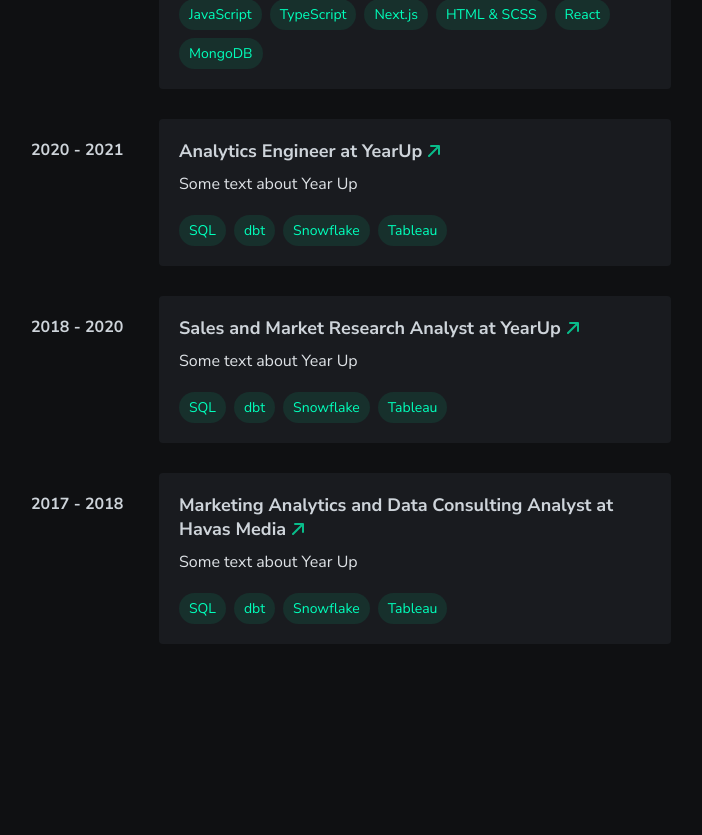
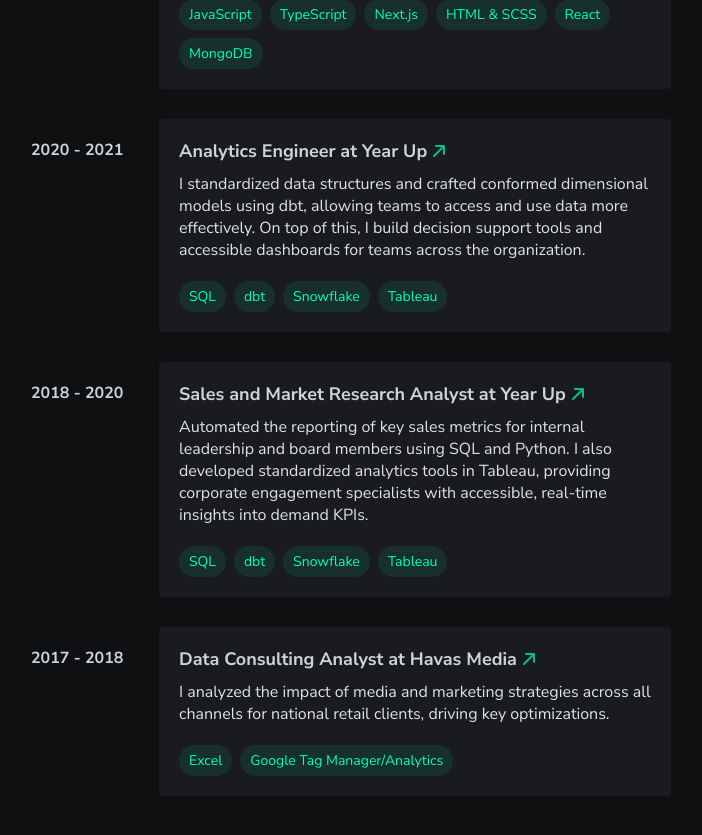
Before and after one commit to matt-gefen/portfolio-next, a Next.js app: page /experience in a window 1280 px wide. Shown: the part 445-1280 px from the top of the page, without its empty margins (289-991 px from the left). Before the commit the page ends 1149 px from the top, so only its background shows below. Built offline with nearby package versions, Linux system fonts and the light colour scheme.

Commit message:
project skills adjustment and experience

```diff
--- a/app/experience/page.tsx
+++ b/app/experience/page.tsx
@@ -69,7 +69,7 @@
               href={'https://yearup.org/'}
               target='_blank'
             >
-                Analytics Engineer at YearUp
+                Analytics Engineer at Year Up
                 <span className={`${styles.project_icon}`}>
                   <ArrowUp size='18px'/>
                 </span>
@@ -91,7 +91,7 @@
               </ul>
               <div className={`${styles.project_description}`}>
                 <p>
-                  Some text about Year Up
+                  I standardized data structures and crafted conformed dimensional models using dbt, allowing teams to access and use data more effectively. On top of this, I build decision support tools and accessible dashboards for teams across the organization.
                 </p>
               </div>
             </div>
@@ -108,7 +108,7 @@
               href={'https://yearup.org/'}
               target='_blank'
             >
-                Sales and Market Research Analyst at YearUp
+                Sales and Market Research Analyst at Year Up
                 <span className={`${styles.project_icon}`}>
                   <ArrowUp size='18px'/>
                 </span>
@@ -130,7 +130,7 @@
               </ul>
               <div className={`${styles.project_description}`}>
                 <p>
-                  Some text about Year Up
+                  Automated the reporting of key sales metrics for internal leadership and board members using SQL and Python. I also developed standardized analytics tools in Tableau, providing corporate engagement specialists with accessible, real-time insights into demand KPIs.
                 </p>
               </div>
             </div>
@@ -147,7 +147,7 @@
               href={'https://havasmedia.com/'}
               target='_blank'
             >
-                Marketing Analytics and Data Consulting Analyst at Havas Media
+                Data Consulting Analyst at Havas Media
                 <span className={`${styles.project_icon}`}>
                   <ArrowUp size='18px'/>
                 </span>
@@ -155,21 +155,15 @@
             <div className={`${styles.project_body}`}>
               <ul className={`${styles.project_stack}`}>
                 <li>
-                  <div className={`${styles.project_stack_element}`}>SQL</div>
+                  <div className={`${styles.project_stack_element}`}>Excel</div>
                 </li>
                 <li>
-                  <div className={`${styles.project_stack_element}`}>dbt</div>
-                </li>
-                <li>
-                  <div className={`${styles.project_stack_element}`}>Snowflake</div>
-                </li>
-                <li>
-                  <div className={`${styles.project_stack_element}`}>Tableau</div>
+                  <div className={`${styles.project_stack_element}`}>Google Tag Manager/Analytics</div>
                 </li>
               </ul>
               <div className={`${styles.project_description}`}>
                 <p>
-                  Some text about Year Up
+                  I analyzed the impact of media and marketing strategies across all channels for national retail clients, driving key optimizations.
                 </p>
               </div>
             </div>
--- a/app/projects/page.module.css
+++ b/app/projects/page.module.css
@@ -170,9 +170,7 @@
     width: 100%;
     text-align: center;
   }
-  /* .project_image {
-    position: relative;
-    width: 300px;
-    height: 300px;
-  } */
 }
+.project_skills_only {
+  width: 100%;
+}
```
Also changed, not shown: app/projects/page.tsx (+38 -14 lines).
